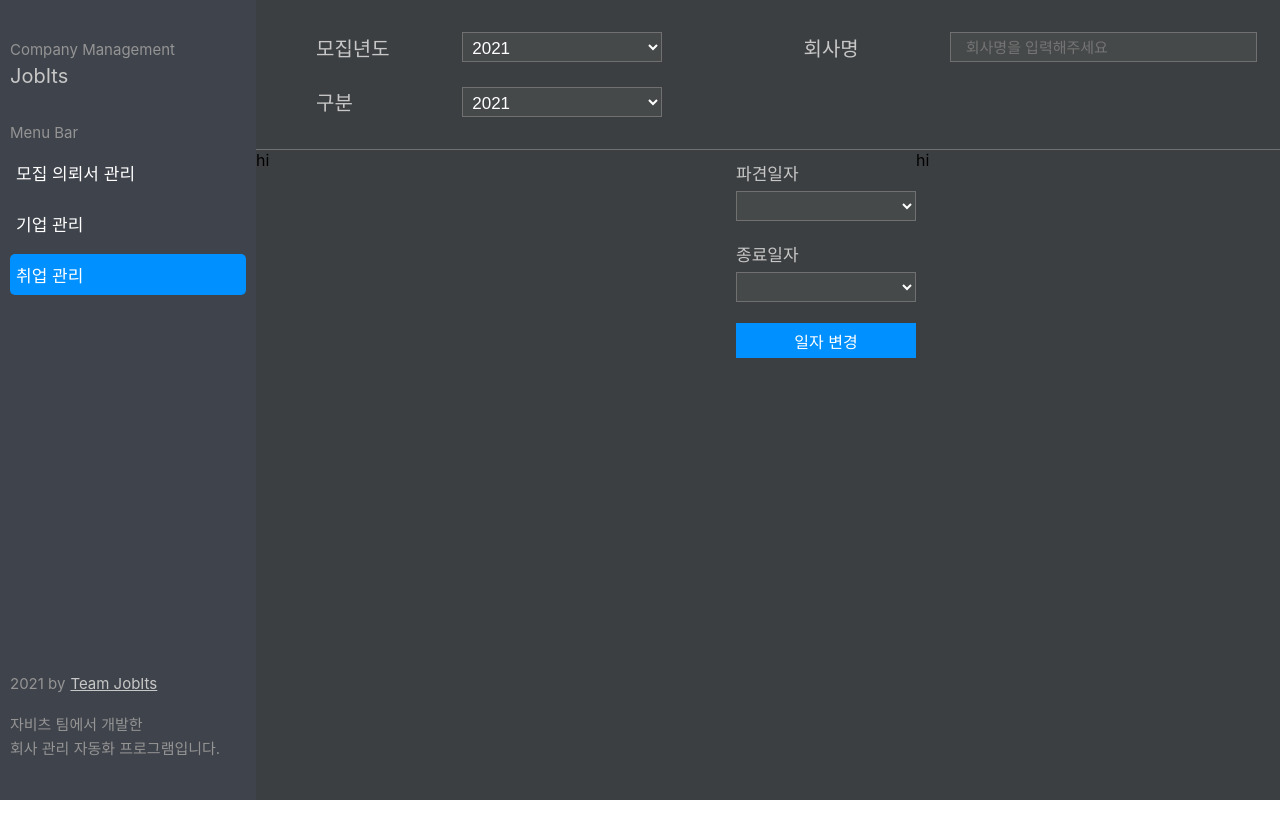
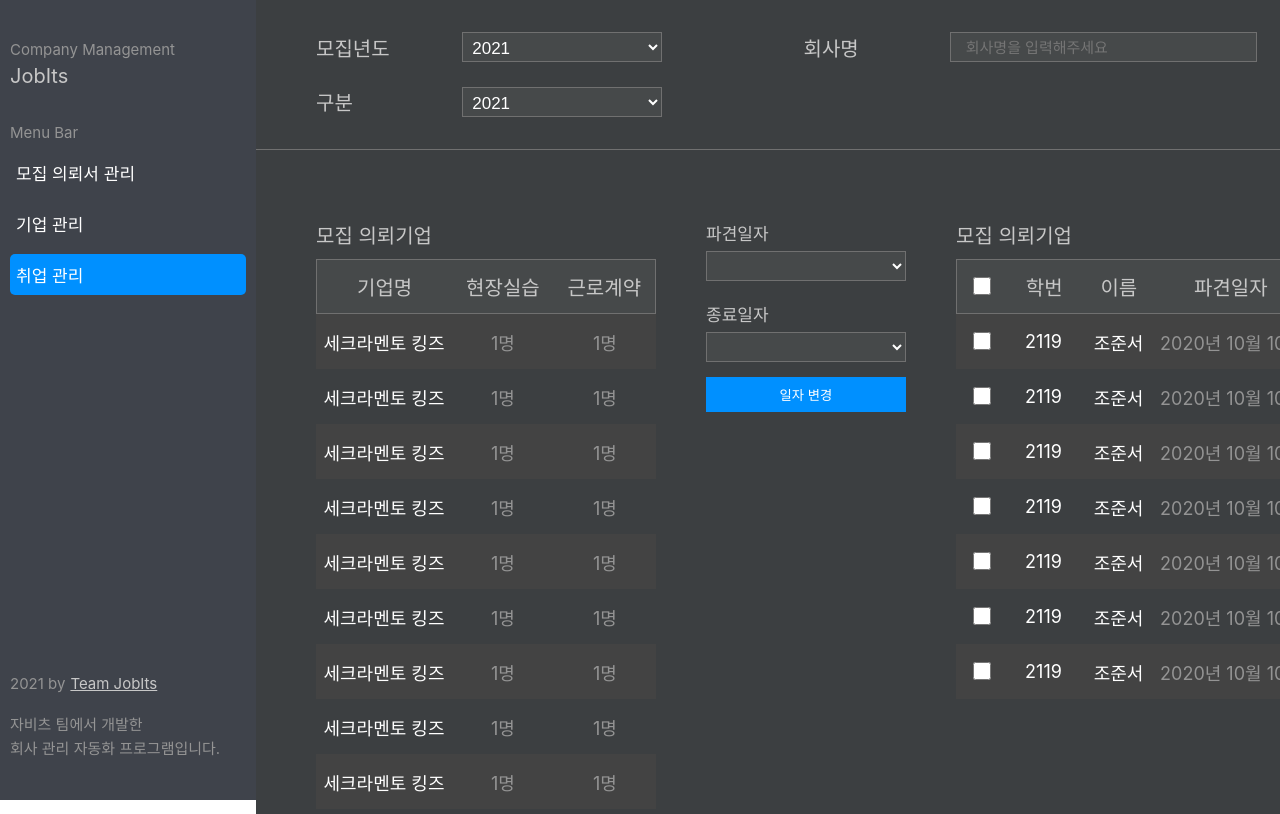
Before and after one commit to JobITs-DSM/Agatha, a Next.js app: page /employment in a window 1280 px wide. Shown: the top 814 px of the page. Built offline with nearby package versions, Linux system fonts and the light colour scheme.

Commit message:
UPDATE: Employment Page

```diff
--- a/src/component/Employment/Date/index.tsx
+++ b/src/component/Employment/Date/index.tsx
@@ -4,6 +4,7 @@ import * as M from "../styles";
 
 const Date: FC = (): JSX.Element => {
   return (
+    <div>
       <S.Container>
         <M.Box>
           <S.FilterName>파견일자</S.FilterName>
@@ -14,6 +15,8 @@ const Date: FC = (): JSX.Element => {
           <S.Selection />
         </M.Box>
       </S.Container>
+      <S.ChangeDate type="button" value="일자 변경"/>
+    </div>
   );
 };
 
--- a/src/component/Employment/Date/styles.ts
+++ b/src/component/Employment/Date/styles.ts
@@ -6,7 +6,6 @@ export const Container = styled.div`
     display: flex;
     flex-direction: column;
     gap: 20px;
-    margin: 10px 0;
 `;
 
 export const FilterName = styled.label`
@@ -23,3 +22,19 @@ export const Selection = styled.select`
   font-size: 17px;
   padding: 5px;
 `;
+
+export const ChangeDate = styled.input`
+    width: 100%;
+    height: 35px;
+    display: flex;
+    justify-content: center;
+    align-items: center;
+    background-color: ${color.blue100};
+    color: ${color.gray100};
+    margin: 6px 0;
+    margin-top: 15px;
+    cursor: pointer;
+    outline: none;
+    text-decoration: none;
+    border: none;
+`;
--- /dev/null
+++ b/src/component/Employment/RecruitmentList/List/index.tsx
@@ -0,0 +1,23 @@
+import { FC } from "react";
+import * as S from "../styles";
+
+export const ListHeader: FC = (): JSX.Element => {
+  const RecruitArr = ["기업명", "현장실습", "근로계약"];
+  return (
+    <S.HeaderContainer>
+      {RecruitArr.map((value, index) => {
+        return <S.HeadGrayText key={index}>{value}</S.HeadGrayText>;
+      })}
+    </S.HeaderContainer>
+  );
+};
+
+export const ListBody: FC = (): JSX.Element => {
+  return (
+    <S.BodyContainer>
+        <S.WhiteText>세크라멘토 킹즈</S.WhiteText>
+        <S.GrayText>1명</S.GrayText>
+        <S.GrayText>1명</S.GrayText>
+    </S.BodyContainer>
+  );
+};
--- a/src/component/Employment/RecruitmentList/index.tsx
+++ b/src/component/Employment/RecruitmentList/index.tsx
@@ -1,9 +1,28 @@
 import { FC } from "react";
+import * as S from "./styles";
+import { ListHeader, ListBody } from "./List";
 
-const Recruitment : FC = () : JSX.Element => {
-    return (
-        <div>hi</div>
-    );
-}
+const RecruitmentList: FC = (): JSX.Element => {
+  const Arr = [];
+  for (let i = 0; i < 20; i++) {
+    Arr.push(i);
+  }
 
-export default Recruitment;
+  return (
+    <S.Container>
+      <S.HeadGrayText>모집 의뢰기업</S.HeadGrayText>
+      <S.Body>
+        <ListHeader />
+        <S.Box>
+          {
+            Arr.map((value) => {
+              return <ListBody key={value}/>
+            })
+          }
+        </S.Box>
+      </S.Body>
+    </S.Container>
+  );
+};
+
+export default RecruitmentList;
--- a/src/component/Employment/RecruitmentList/styles.ts
+++ b/src/component/Employment/RecruitmentList/styles.ts
@@ -0,0 +1,57 @@
+import styled from "@emotion/styled";
+import { color } from "../../../../styles";
+
+export const Container = styled.div`
+  width: 100%;
+  height: 100%;
+  display: flex;
+  flex-direction: column;
+  gap: 10px;
+`;
+
+export const Box = styled.div`
+  overflow: auto;
+  height: 500px;
+`;
+
+export const BodyContainer = styled.div`
+  display: grid;
+  grid-template-columns: 40% 30% 30%;
+  height: 55px;
+  place-items: center;
+  font-size: 18px;
+  &:nth-child(odd) {
+    background-color: ${color.gray800};
+  }
+`;
+
+export const HeaderContainer = styled.div`
+  display: grid;
+  grid-template-columns: 40% 30% 30%;
+  height: 55px;
+  place-items: center;
+  border: 1px solid ${color.gray400};
+  background-color: ${color.gray600};
+  font-size: 20px;
+`;
+
+export const HeadGrayText = styled.div`
+  font-size: 20px;
+  color: ${color.gray200};
+`;
+
+export const WhiteText = styled.div`
+  color: ${color.gray100};
+`;
+
+export const GrayText = styled.div`
+  color: ${color.gray300};
+`;
+
+export const Body = styled.div`
+  width: 100%;
+  height: 100%;
+  display: flex;
+  flex-direction: column;
+  overflow: auto;
+`;
--- /dev/null
+++ b/src/component/Employment/StudentList/List/index.tsx
@@ -0,0 +1,30 @@
+import { FC } from "react";
+import * as S from "../styles";
+
+export const ListHeader: FC = (): JSX.Element => {
+  const RecruitArr = ["학번", "이름", "파견일자", "종료일자"];
+  return (
+    <S.HeaderContainer>
+      <S.Checkbox>
+          <input type="checkbox" />
+        </S.Checkbox>
+      {RecruitArr.map((value, index) => {
+        return <S.HeadGrayText key={index}>{value}</S.HeadGrayText>;
+      })}
+    </S.HeaderContainer>
+  );
+};
+
+export const ListBody: FC = (): JSX.Element => {
+  return (
+    <S.BodyContainer>
+        <S.Checkbox>
+          <input type="checkbox" />
+        </S.Checkbox>
+        <S.WhiteText>2119</S.WhiteText>
+        <S.WhiteText>조준서</S.WhiteText>
+        <S.GrayText>2020년 10월 10일</S.GrayText>
+        <S.GrayText>2020년 10월 10일</S.GrayText>
+    </S.BodyContainer>
+  );
+};
--- a/src/component/Employment/StudentList/index.tsx
+++ b/src/component/Employment/StudentList/index.tsx
@@ -1,9 +1,29 @@
 import { FC } from "react";
+import * as S from "./styles";
 
-const StudentList : FC = () : JSX.Element => {
-    return (
-        <div>hi</div>
-    )
-}
+import { ListHeader, ListBody } from "./List";
 
-export default StudentList;
+const RecruitmentList: FC = (): JSX.Element => {
+  const Arr = [];
+  for (let i = 0; i < 20; i++) {
+    Arr.push(i);
+  }
+
+  return (
+    <S.Container>
+      <S.HeadGrayText>모집 의뢰기업</S.HeadGrayText>
+      <S.Body>
+        <ListHeader />
+        <S.Box>
+          {
+            Arr.map((value) => {
+              return <ListBody key={value}/>
+            })
+          }
+        </S.Box>
+      </S.Body>
+    </S.Container>
+  );
+};
+
+export default RecruitmentList;
--- a/src/component/Employment/StudentList/styles.ts
+++ b/src/component/Employment/StudentList/styles.ts
@@ -0,0 +1,67 @@
+import styled from "@emotion/styled";
+import { color } from "../../../../styles";
+
+export const Container = styled.div`
+  width: 100%;
+  display: flex;
+  flex-direction: column;
+  gap: 10px;
+`;
+
+export const Box = styled.div`
+  overflow: auto;
+  height: 400px;
+`;
+
+export const HeaderContainer = styled.div`
+  display: grid;
+  grid-template-columns: 10% 15% 15% 30% 30%;
+  height: 55px;
+  place-items: center;
+  border: 1px solid ${color.gray400};
+  background-color: ${color.gray600};
+  font-size: 20px;
+`;
+
+export const BodyContainer = styled.div`
+  display: grid;
+  grid-template-columns: 10% 15% 15% 30% 30%;
+  height: 55px;
+  place-items: center;
+  font-size: 18px;
+  &:nth-child(odd) {
+    background-color: ${color.gray800};
+  }
+`;
+
+export const HeadGrayText = styled.div`
+  font-size: 20px;
+  color: ${color.gray200};
+`;
+
+export const WhiteText = styled.div`
+  color: ${color.gray100};
+`;
+
+export const GrayText = styled.div`
+  color: ${color.gray300};
+`;
+
+export const Body = styled.div`
+  width: 100%;
+  height: 100%;
+  display: flex;
+  flex-direction: column;
+  overflow: auto;
+`;
+
+export const Checkbox = styled.label`
+  justify-content: space-between;
+  align-items: center;
+  cursor: pointer;
+  input {
+    width: 18px;
+    height: 18px;
+    cursor: pointer;
+  }
+`;
--- a/src/component/Employment/index.tsx
+++ b/src/component/Employment/index.tsx
@@ -8,10 +8,7 @@ const Employment: FC = (): JSX.Element => {
   return (
     <S.Container>
       <RecruitmentList />
-      <S.Box>
-        <Date />
-        <S.ChangeDate>일자 변경</S.ChangeDate>
-      </S.Box>
+      <Date />
       <StudentList />
     </S.Container>
   );
--- a/src/component/Employment/styles.ts
+++ b/src/component/Employment/styles.ts
@@ -5,22 +5,10 @@ export const Container = styled.div`
     width: 1200px;
     height: 100%;
     display: grid;
-    grid-template-columns: 40% 15% 45%;
+    grid-template-columns: minmax(340px, 35%) minmax(200px, 15%) minmax(500px, 50%);
+    grid-column-gap: 50px;
+    padding: 70px 0px 0px 60px;
 `;
-
-export const ChangeDate = styled.div`
-    width: 100%;
-    height: 35px;
-    display: flex;
-    justify-content: center;
-    align-items: center;
-    background-color: ${color.blue100};
-    color: ${color.gray100};
-    margin: 6px 0;
-    margin-top: 5px;
-    cursor: pointer;
-`;
-
 export const Box = styled.div`
     display: flex;
     flex-direction: column;
--- a/src/component/Modules/ListModules/styles.ts
+++ b/src/component/Modules/ListModules/styles.ts
@@ -9,7 +9,7 @@ export const Container = styled.div`
 export const Body = styled.div`
   display: flex;
   width: 100%;
-  height: 70vh;
+  height: 650px;
   flex-direction: column;
   padding-left: 60px;
 `;
```
Also changed, not shown: src/component/Enterprise/index.tsx (+1 -1 lines). Lines whose indentation alone changed are shown as unchanged.
